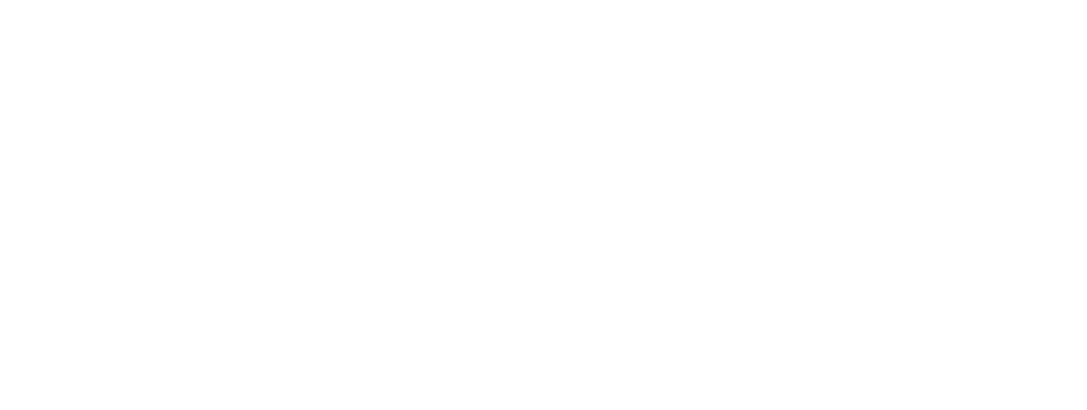
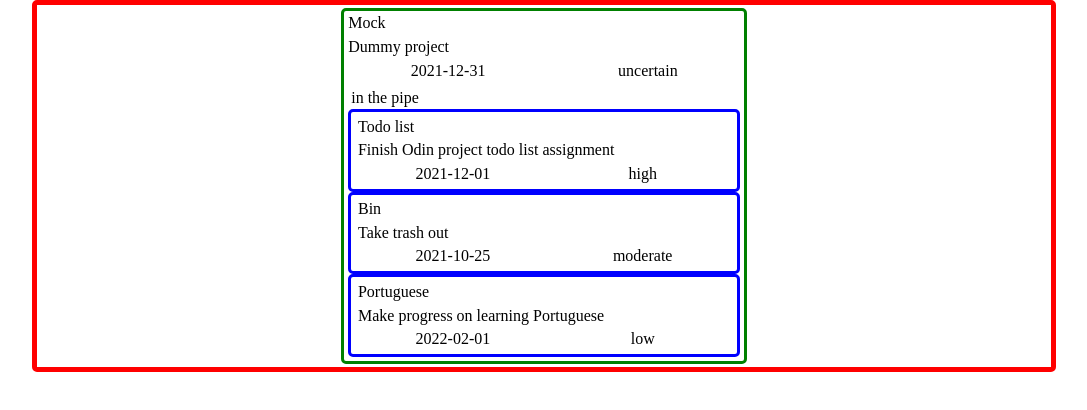
Before and after one commit to joecatin/todo, a website built with webpack: page dist/index.html in a window 1280 px wide. Shown: the whole page, without its empty margins (96-1183 px from the left). Built offline with nearby package versions, Linux system fonts and the light colour scheme.

Commit message:
Separation of concern: separate components logic from DOM manips

```diff
--- a/src/components/item/item.js
+++ b/src/components/item/item.js
@@ -14,9 +14,11 @@ const withSetter = (dataObject) => ({
   },
 });
 
-const newItem = (initialData) => {
+const newItem = (title, description, dueDate, priority) => {
   const _instance = {};
-  const _data = { ...initialData };
+  const _data = {
+    ...title, ...description, ...dueDate, ...priority,
+  };
   return Object.assign(
     _instance,
     withGetter(_data),
--- /dev/null
+++ b/src/components/project/default-project.js
@@ -0,0 +1,16 @@
+/* eslint-disable linebreak-style */
+import { format } from 'date-fns';
+import newItem from '../item/item';
+import items from '../item/default-items';
+import newProject from './project';
+
+const project = newProject({
+  title: 'Mock',
+  description: 'Dummy project',
+  dueDate: format(new Date(2021, 11, 31), 'yyyy-M-d'),
+  priority: 'uncertain',
+});
+
+items.forEach((item) => project.add(newItem(item)));
+
+export default project;
--- /dev/null
+++ b/src/index.css
@@ -0,0 +1 @@
+@import '../node_modules/reset-css/reset.css';
--- a/src/index.js
+++ b/src/index.js
@@ -1,21 +1,6 @@
-import { format } from 'date-fns';
-import newItem from './components/item/item';
-import newProject from './components/project/project';
-import items from './default-items';
+import Home from './views/home/home';
+import './index.css';
 
-const main = document.createElement('div');
-main.id = 'main-container';
-document.body.appendChild(main);
+const home = Home();
 
-const project = newProject({
-  title: 'project',
-  description: 'project',
-  dueDate: format(new Date(2014, 1, 13), 'yyyy-MM-dd'),
-  priority: 'project',
-});
-
-items.forEach((item) => project.add(newItem(item)));
-
-project.get('items').forEach((item) => console.log(item.get('title')));
-
-project.delete('Portuguese');
+document.body.appendChild(home);
--- /dev/null
+++ b/src/views/home/home.css
@@ -0,0 +1,16 @@
+#home {
+    box-sizing: border-box;
+    width: 80%;
+    height: 100%;
+    margin: auto;
+    border: 5px solid red;
+    border-radius: 5px;
+    display: flex;
+    justify-content: center;
+    align-items: center;
+}
+
+#home > div {
+    margin: 3px;
+    width: 40%;
+}
--- /dev/null
+++ b/src/views/home/home.js
@@ -0,0 +1,15 @@
+/* eslint-disable linebreak-style */
+import project from '../../components/project/default-project';
+import showProject from '../project/project';
+import './home.css';
+
+const Home = () => {
+  const home = document.createElement('div');
+  home.id = 'home';
+
+  home.appendChild(showProject(project));
+
+  return home;
+};
+
+export default Home;
--- /dev/null
+++ b/src/views/item/item.css
@@ -0,0 +1,30 @@
+#item {
+  box-sizing: border-box;
+  border: 3px solid blue;
+  border-radius: 5px;
+  display: flex;
+  flex-direction: column;
+  justify-content: space-around;
+}
+
+#item > div {
+  padding: 1%;
+}
+
+#title, #description {
+  width: 100%;
+  height: 30%;
+}
+
+#details {
+  width: 100%;
+  height: 30%;
+  display: flex;
+  flex-direction: row;
+}
+
+#details > div {
+    width: 50%;
+    height: 30%;
+    text-align: center;
+}
--- /dev/null
+++ b/src/views/item/item.js
@@ -0,0 +1,34 @@
+/* eslint-disable linebreak-style */
+
+import './item.css';
+
+const showItem = (item) => {
+  const view = document.createElement('div');
+  view.id = 'item';
+
+  const title = document.createElement('div');
+  title.id = 'title';
+  title.textContent = item.get('title');
+  view.appendChild(title);
+
+  const description = document.createElement('div');
+  description.id = 'description';
+  description.textContent = item.get('description');
+  view.appendChild(description);
+
+  const details = document.createElement('div');
+  details.id = 'details';
+  const dueDate = document.createElement('div');
+  dueDate.id = 'dueDate';
+  dueDate.textContent = item.get('dueDate');
+  details.appendChild(dueDate);
+  const priority = document.createElement('div');
+  priority.id = 'priority';
+  priority.textContent = item.get('priority');
+  details.appendChild(priority);
+  view.appendChild(details);
+
+  return view;
+};
+
+export default showItem;
--- /dev/null
+++ b/src/views/project/project.css
@@ -0,0 +1,46 @@
+#project {
+  box-sizing: border-box;
+  border: 3px solid green;
+  border-radius: 5px;
+  display: flex;
+  flex-direction: column;
+  justify-content: space-around;
+}
+
+#project > div {
+  padding: 1%;
+}
+
+#title, #description {
+  width: 100%;
+  height: 20%;
+}
+
+#details {
+  width: 100%;
+  height: 20%;
+  display: flex;
+  flex-direction: row;
+}
+
+#details > div {
+  width: 50%;
+  height: 100%;
+  text-align: center;
+}
+
+#items {
+  box-sizing: border-box;
+  width: 100%;
+  height: 40%;
+  display: flex;
+  flex-direction: column;
+}
+
+#items > div {
+  padding: 3px;
+}
+
+/* .items {
+  width: 80%;
+} */
--- /dev/null
+++ b/src/views/project/project.js
@@ -0,0 +1,47 @@
+/* eslint-disable linebreak-style */
+import showItem from '../item/item';
+import './project.css';
+
+const showProject = (project) => {
+  const view = document.createElement('div');
+  view.id = 'project';
+
+  const title = document.createElement('div');
+  title.id = 'title';
+  title.textContent = project.get('title');
+  view.appendChild(title);
+
+  const description = document.createElement('div');
+  description.id = 'description';
+  description.textContent = project.get('description');
+  view.appendChild(description);
+
+  const details = document.createElement('div');
+  details.id = 'details';
+  const dueDate = document.createElement('div');
+  dueDate.id = 'dueDate';
+  dueDate.textContent = project.get('dueDate');
+  details.appendChild(dueDate);
+  const priority = document.createElement('div');
+  priority.id = 'priority';
+  priority.textContent = project.get('priority');
+  details.appendChild(priority);
+  view.appendChild(details);
+
+  const items = document.createElement('div');
+  items.id = 'items';
+  const header = document.createElement('div');
+  header.textContent = 'in the pipe';
+  items.appendChild(header);
+  project.get('items').forEach((item) => {
+    const div = showItem(item);
+    div.classList.add('item');
+    items.appendChild(div);
+  });
+
+  view.appendChild(items);
+
+  return view;
+};
+
+export default showProject;
--- a/webpack.config.js
+++ b/webpack.config.js
@@ -3,19 +3,19 @@ const HtmlWebpackPlugin = require('html-webpack-plugin');
 
 module.exports = {
   entry: './src/index.js',
-  // mode: 'production',
-  mode: 'development',
+  mode: 'production',
+  // mode: 'development',
   devtool: 'inline-source-map',
   plugins: [
     new HtmlWebpackPlugin({
       title: 'in the pipe',
-      // favicon: "./src/assets/images/pipe.png"
+      favicon: './src/assets/images/pipe.png',
     }),
   ],
   output: {
     filename: 'main.js',
     path: path.resolve(__dirname, 'dist'),
-    clean: true
+    clean: true,
   },
   module: {
     rules: [
@@ -30,11 +30,11 @@ module.exports = {
       {
         test: /\.(woff|woff2|eot|ttf|otf)$/i,
         type: 'asset/resource',
-      }
+      },
     ],
   },
   watchOptions: {
     ignored: /node_modules/,
-    poll: 1000
+    poll: 1000,
   },
 };
```
Also changed, not shown: package.json (+6 -5 lines), dist/index.html, dist/main.js, dist/pipe.png (added), src/components/item/default-items.js (renamed from src/default-items.js), 1 other file.
